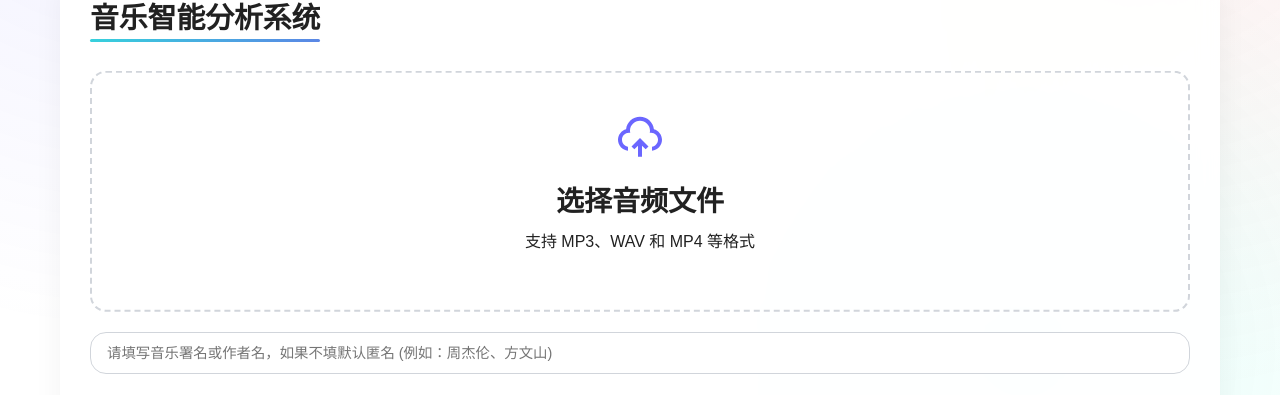
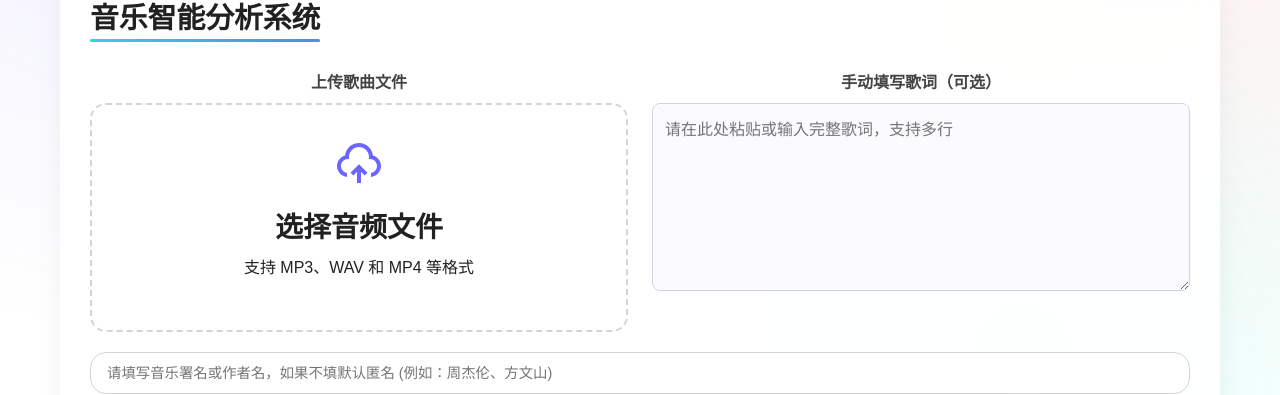
Before and after one commit to alex2wong/how-is-your-song, a React (Vite) app: page / in a window 1280 px wide. Shown: the part 290-685 px from the top of the page. Built offline with nearby package versions, Linux system fonts and the light colour scheme; no server answers.

Commit message:
feat: add optional lyrics input field and integrate with music analysis

```diff
--- a/src/App.css
+++ b/src/App.css
@@ -183,11 +183,11 @@ body::before {
 .file-upload {
   border: 2px dashed #d1d5db;
   border-radius: var(--border-radius);
-  padding: 40px;
+  padding: 34px;
   text-align: center;
   transition: all 0.3s ease;
   cursor: pointer;
-  margin-bottom: 20px;
+  margin-bottom: 0px;
   position: relative;
   overflow: hidden;
 }
--- a/src/App.jsx
+++ b/src/App.jsx
@@ -55,6 +55,7 @@ function AppContent() {
   // Initialize app state
   const {
     file, setFile,
+    userLyrics, setUserLyrics,
     rating, setRating,
     loading, setLoading,
     audioUrl, setAudioUrl,
@@ -87,6 +88,7 @@ function AppContent() {
   } = useFileHandlers(
     file,
     setFile,
+    userLyrics,
     audioUrl,
     setAudioUrl,
     fileInputRef,
@@ -191,6 +193,8 @@ useEffect(() => {
         <>
           <UploadSection
             file={file}
+            userLyrics={userLyrics}
+            setUserLyrics={setUserLyrics}
             audioUrl={audioUrl}
             loading={loading}
             uploadProgress={uploadProgress}
--- a/src/api/analyze.js
+++ b/src/api/analyze.js
@@ -2,9 +2,10 @@ import axios from 'axios';
 
 export const apiBase = process.env.NODE_ENV === 'development' ? 'http://localhost:3000/api' : '/api';
 console.log('apiBase', apiBase);
-export const analyzeMusic = async (file, authorName, onProgress, privacyMode, eventTag) => {
+export const analyzeMusic = async (file, authorName, lyrics, onProgress, privacyMode, eventTag) => {
   const formData = new FormData();
   formData.append('audio', file);
+  formData.append('lyrics', lyrics || '');
 
   const geminiKey = localStorage.getItem('gemini_key');
   const promptVersion = localStorage.getItem('prompt_version') || 'v1.0.0';
--- a/src/components/AppState.jsx
+++ b/src/components/AppState.jsx
@@ -23,6 +23,7 @@ export const useAppState = () => {
   const [privacyMode, setPrivacyMode] = useState(false);
   const [rankLoading, setRankLoading] = useState(false);
   const [searchLoading, setSearchLoading] = useState(false);
+  const [userLyrics, setUserLyrics] = useState('');
 
   useEffect(() => {
     localStorage.setItem('authorName', authorName);
@@ -79,6 +80,7 @@ export const useAppState = () => {
 
   return {
     file, setFile,
+    userLyrics, setUserLyrics,
     rating, setRating,
     loading, setLoading,
     audioUrl, setAudioUrl,
--- a/src/components/FileHandlers.jsx
+++ b/src/components/FileHandlers.jsx
@@ -5,6 +5,7 @@ import { useToast } from "./ToastMessage/ToastContext";
 export const useFileHandlers = (
   file,
   setFile,
+  userLyrics,
   audioUrl,
   setAudioUrl,
   fileInputRef,
@@ -80,7 +81,7 @@ export const useFileHandlers = (
     setLoading(true);
     setUploadProgress(0);
     try {
-      const response = await analyzeMusic(file, authorName, (progress) => {
+      const response = await analyzeMusic(file, authorName, userLyrics, (progress) => {
         setUploadProgress(progress);
       }, privacyMode, eventTag);
       if (response) {
--- a/src/components/UploadSection.jsx
+++ b/src/components/UploadSection.jsx
@@ -3,6 +3,8 @@ import { RiUploadCloud2Line, RiMusicLine, RiMusic2Line, RiCloseLine, RiFileUploa
 
 const UploadSection = ({
   file,
+  userLyrics,
+  setUserLyrics,
   audioUrl,
   loading,
   uploadProgress,
@@ -21,6 +23,8 @@ const UploadSection = ({
   eventTag,
   setEventTag
 }) => {
+  const lyrics = userLyrics;
+  const setLyrics = setUserLyrics;
   // 添加清除文件的函数
   const handleClearFile = () => {
     if (audioUrl) {
@@ -39,9 +43,14 @@ const UploadSection = ({
         <h2>音乐智能分析系统</h2>
       </div>
 
+      {/* 上传和歌词分栏区域 */}
+      <div style={{ display: 'flex', gap: '24px', marginBottom: '20px' }}>
+        {/* 左侧：上传歌曲 */}
+        <div style={{ flex: 1, minWidth: 0, display: 'flex', flexDirection: 'column' }}>
+          <label htmlFor="lyrics-input" style={{ fontWeight: 'bold', marginBottom: '8px', color: '#444' }}>上传歌曲文件</label>
           {!file && (
             <div
-          className="file-upload animated-icon"
+              className="file-upload"
               onDrop={handleDrop}
               onDragOver={handleDragOver}
               onDragLeave={handleDragLeave}
@@ -50,7 +59,6 @@ const UploadSection = ({
               <RiUploadCloud2Line style={{ fontSize: '3rem', marginBottom: '16px', color: '#6B66FF' }} />
               <h3>选择音频文件</h3>
               <p>支持 MP3、WAV 和 MP4 等格式</p>
-
               <input
                 ref={fileInputRef}
                 type="file"
@@ -60,7 +68,6 @@ const UploadSection = ({
               />
             </div>
           )}
-
           {file && (
             <div style={{
               display: 'flex',
@@ -95,7 +102,6 @@ const UploadSection = ({
               </button>
             </div>
           )}
-
           {audioUrl && (
             <audio
               src={audioUrl}
@@ -109,6 +115,31 @@ const UploadSection = ({
             >
             </audio>
           )}
+        </div>
+        {/* 右侧：填写歌词 */}
+        <div style={{ flex: 1, minWidth: 0, display: 'flex', flexDirection: 'column' }}>
+          <label htmlFor="lyrics-input" style={{ fontWeight: 'bold', marginBottom: '8px', color: '#444' }}>手动填写歌词（可选）</label>
+          <textarea
+            id="lyrics-input"
+            placeholder="请在此处粘贴或输入完整歌词，支持多行"
+            value={lyrics}
+            onChange={e => setLyrics(e.target.value)}
+            rows={9}
+            style={{
+              width: '100%',
+              minHeight: '140px',
+              resize: 'vertical',
+              padding: '12px',
+              borderRadius: '8px',
+              border: '1px solid #d1d5db',
+              fontSize: '1rem',
+              outline: 'none',
+              background: '#fafaff',
+              marginBottom: '0'
+            }}
+          />
+        </div>
+      </div>
 
       <div style={{ marginBottom: '16px' }}>
         <input
```
Also changed, not shown: 2 other files (tests, documents, lock files or other folders). Lines whose indentation alone changed are shown as unchanged.
